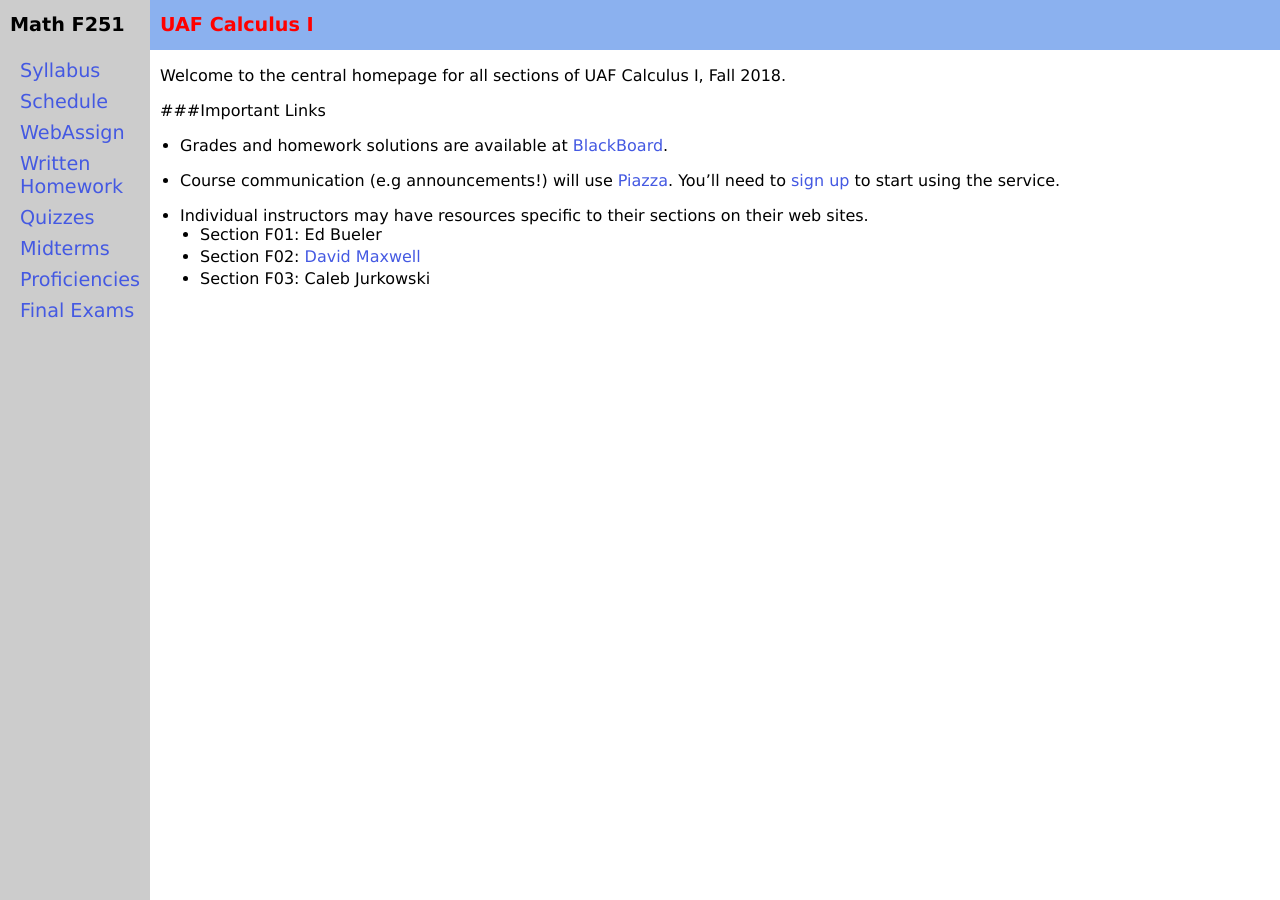
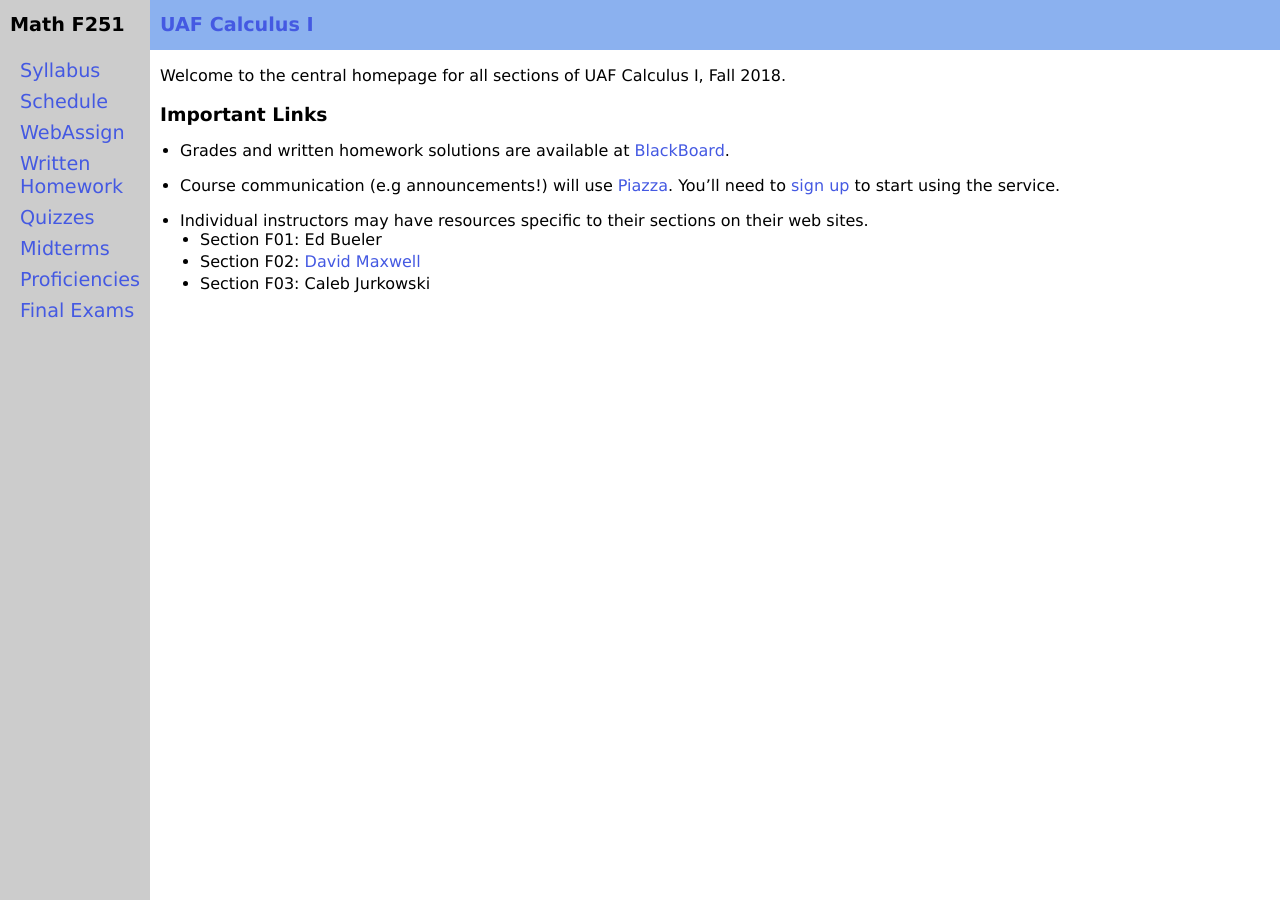
Before and after one commit to uaf-math/calc1, a Jekyll site: the page built from index.md, in a window 1280 px wide. Built offline with Jekyll 4.4.1, drawn with Linux system fonts in a browser that asks for light colours.

Commit message:
minor H3 fixes

```diff
--- a/css/site.scss
+++ b/css/site.scss
@@ -88,7 +88,6 @@ body {
 
     a {
       padding: 0;
-      color: red;
       text-decoration: none;
     }
 
--- a/index.md
+++ b/index.md
@@ -5,9 +5,9 @@ title: Math F251 Calculus I
 
 Welcome to the central homepage for all sections of UAF Calculus I, Fall 2018.
 
-###Important Links
+### Important Links
 
-* Grades and homework solutions are available at [BlackBoard](classes.uaf.edu).
+* Grades and written homework solutions are available at [BlackBoard](classes.uaf.edu).
 * Course communication (e.g announcements!) will use [Piazza](piazza.com/uaf/fall2018/math251/home).  You'll need
    to [sign up](piazza.com/uaf/fall2018/math251) to start using the service.
 
```
Also changed, not shown: _includes/quiz_table_row.md (+1 -1 lines), exams.md (+1 -1 lines).
